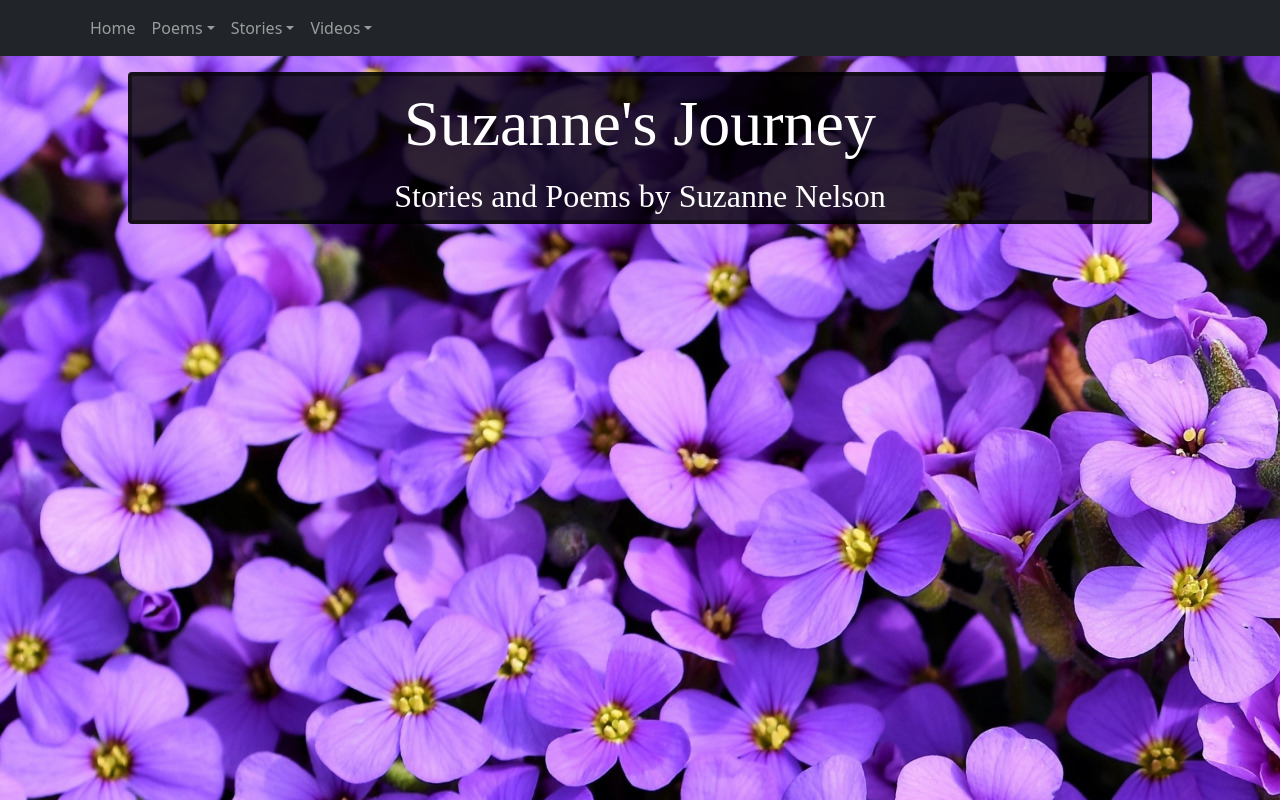
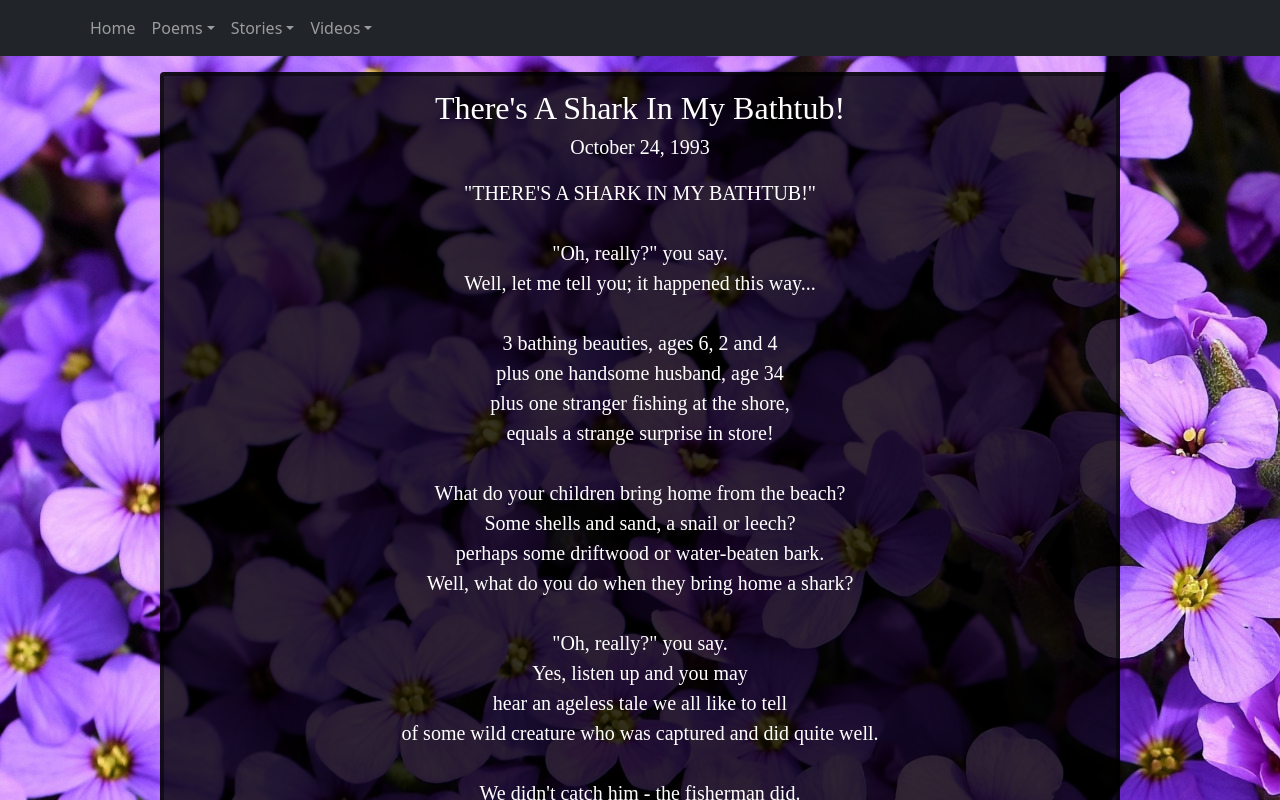
Before and after one commit to spazard1/suzannesjourney, a React (Create React App) app: page /TheresASharkInMyBathtub in a window 1280 px wide. Before the commit this address led to /. Shown: the top 800 px of the page. Built offline with nearby package versions, Linux system fonts and the light colour scheme.

Commit message:
change from amanda

```diff
--- a/src/App.js
+++ b/src/App.js
@@ -11,6 +11,8 @@ function App() {
   const CancerChameleon = lazy(() => import("./poems/CancerChameleon.jsx"));
   const CantDieYet = lazy(() => import("./poems/CantDieYet.jsx"));
   const RubADubDub = lazy(() => import("./poems/RubADubDub.jsx"));
+  const TheresASharkInMyBathtub = lazy(() => import("./poems/TheresASharkInMyBathtub.jsx"));
+
 
   const LittleToe = lazy(() => import("./stories/LittleToe.jsx"));
 
@@ -23,6 +25,7 @@ function App() {
           <Nav>
               <Nav.Link href="/">Home</Nav.Link>
               <NavDropdown title="Poems" menuVariant="dark">
+                <NavDropdown.Item href="/theresASharkInMyBathtub">There's A Shark In My Bathtub!</NavDropdown.Item>
                 <NavDropdown.Item href="/toBeWell">To Be Well</NavDropdown.Item>
                 <NavDropdown.Item href="/cancerChameleon">Cancer is a Chameleon</NavDropdown.Item>
                 <NavDropdown.Item href="/cantDieYet">Can't Die Yet</NavDropdown.Item>
@@ -49,6 +52,7 @@ function App() {
               <Route path="/cancerChameleon" element={<CancerChameleon />} />
               <Route path="/cantDieYet" element={<CantDieYet />} />
               <Route path="/rubADubDub" element={<RubADubDub />} />
+              <Route path="/theresASharkInMyBathtub" element={<TheresASharkInMyBathtub />} />
 
               <Route path="/stJohnsGala" element={<StJohnsGala />} />
 
--- a/src/TextContent.css
+++ b/src/TextContent.css
@@ -13,7 +13,9 @@
   width: 90%;
   margin-bottom: 2vh;
   padding: 1vmin;
+  padding-bottom: 3vmax;
 }
+
 
 .title {
   font-size: 1.5rem;
--- /dev/null
+++ b/src/poems/TheresASharkInMyBathtub.jsx
@@ -0,0 +1,11 @@
+
+import React from "react";
+import TextContent from "../TextContent";
+
+import content from "./theresASharkInMyBathtub.txt";
+
+const Content = () => {
+  return <TextContent title="There's A Shark In My Bathtub!" date="October 24, 1993" messageLocation={content} />;
+}
+
+export default Content;
```
Also changed, not shown: src/poems/deathItsAllAround.txt (renamed from src/poems/dealthItsAllAround.txt), src/poems/rubADubDub.txt, src/poems/theresASharkInMyBathtub.txt.
